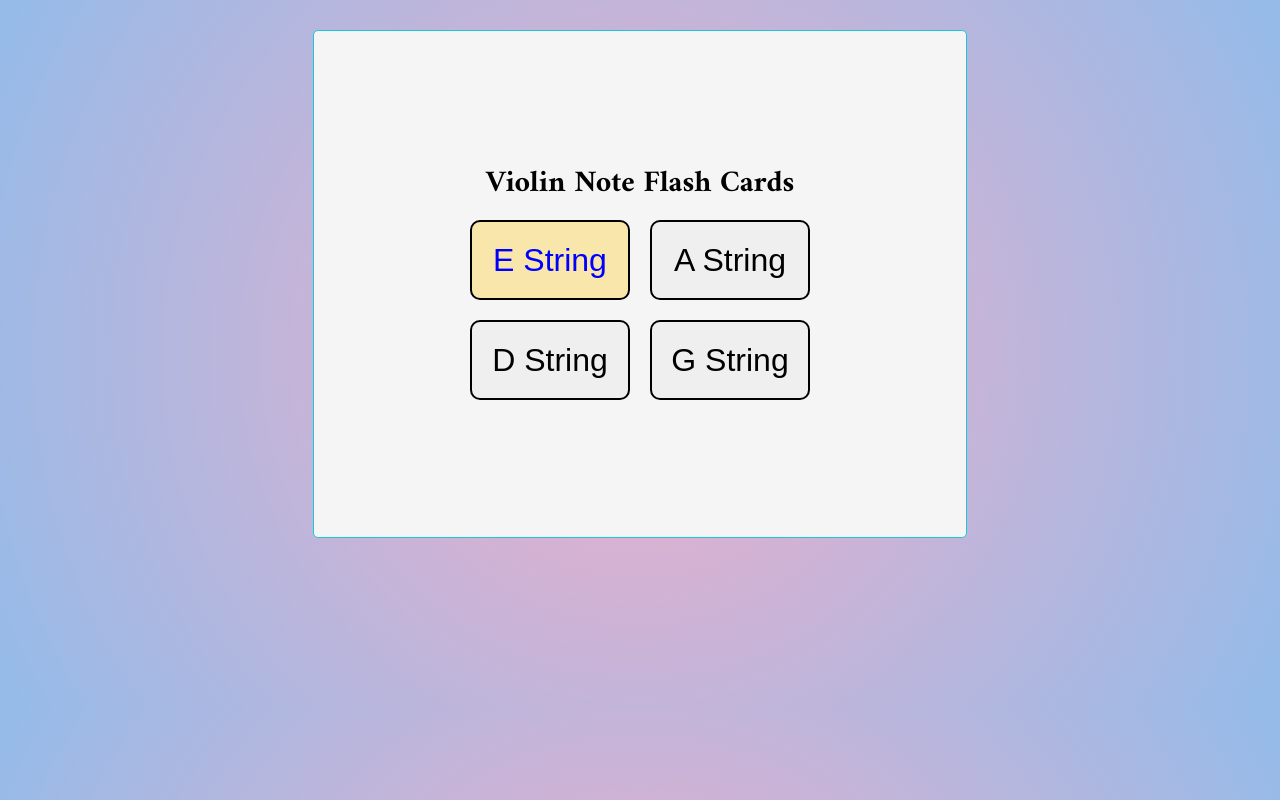
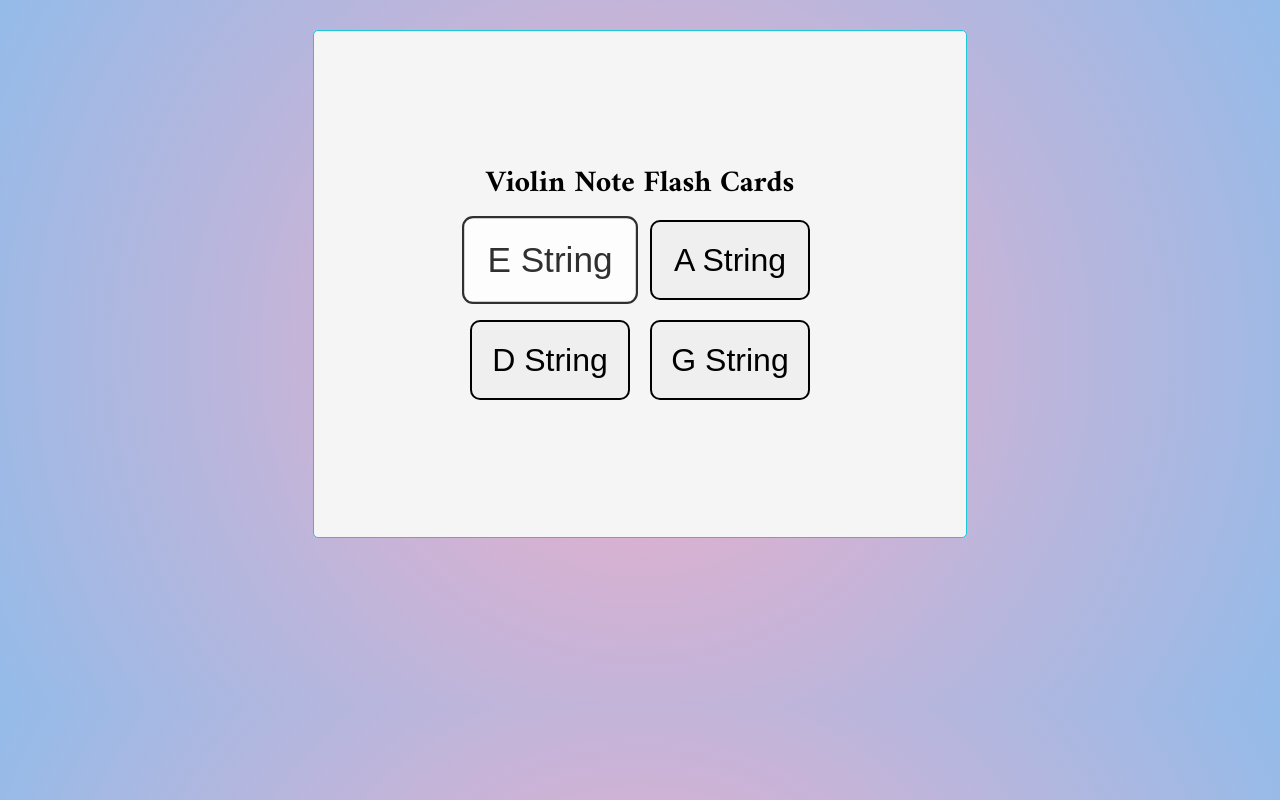
Before and after one commit to deliaturner/Violin-Note-Flash-Cards, a plain HTML site: page Violin Notes/index.html in a window 1280 px wide. In both pictures the pointer is over the button "E String". Drawn offline with Linux system fonts and the light colour scheme.

Commit message:
hover effects

```diff
--- a/Violin Notes/styles.css
+++ b/Violin Notes/styles.css
@@ -38,18 +38,23 @@ body {
   margin: 10px;
 }
 
+.note-display {
+  display: flex;
+  justify-content: center;
+  margin: 10vh;
+}
+
 .pick-string:hover,
 .note-name-button-display:hover,
 #restart:hover,
 #answer-button:hover {
-  color: blue;
-  background-color: hsl(46, 85%, 82%);
-}
-
-.note-display {
-  display: flex;
-  justify-content: center;
-  margin: 10vh;
+  -webkit-transform: scale(1.1);
+  -ms-transform: scale(1.1);
+  transform: scale(1.1);
+  transition: 0.3s;
+  opacity: 0.8;
+  background-color: white;
+  border: 2px solid light gray;
 }
 
 img {
@@ -64,8 +69,8 @@ img {
 }
 
 .note-name-button-display {
-  background-color: white;
-  border: 1px solid gray;
+  background-color: whitesmoke;
+  border: 1px solid white;
   border-radius: 5px;
   font-size: 8vh;
   padding: 10px 20px;
```
Also changed, not shown: 1 other file.
